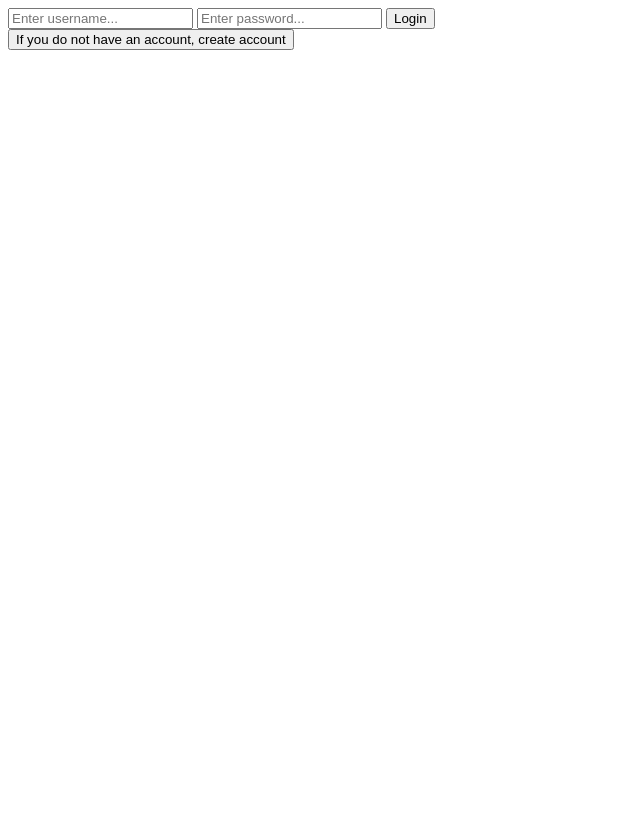
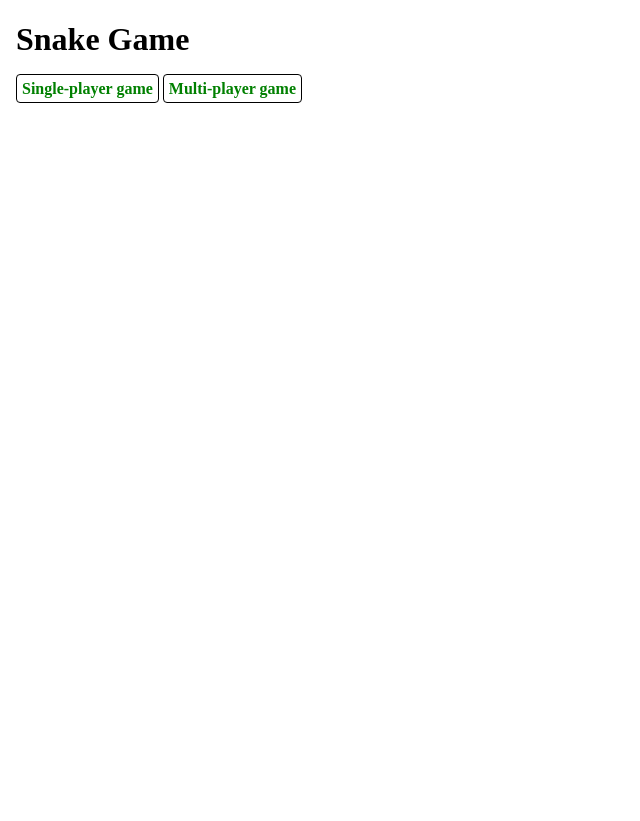
Before and after one commit to khatoni/Snake-Game, a Node server app: page / in a window 1280 px wide. Shown: the whole page, without its empty margins (0-640 px from the left). Before the commit the page ends 50 px from the top, so only its background shows below. Run offline with Node 20, Linux system fonts and the light colour scheme.

Commit message:
add some styling

```diff
--- a/index.js
+++ b/index.js
@@ -14,7 +14,7 @@ app.set('views', path.join(__dirname, '/pages'));
 app.use(express.static(path.resolve('static')));
 
 app.get('/', (req, res) => {
-  res.render('login');
+  res.render('home');
 });
 
 app.get('/pages/single-player', (req, res) => {
--- a/pages/home.ejs
+++ b/pages/home.ejs
@@ -4,9 +4,13 @@
     <meta charset="UTF-8" />
     <meta name="viewport" content="width=device-width, initial-scale=1.0" />
     <title>Snake Game</title>
+    <link rel="stylesheet" href="/common.css" />
   </head>
   <body>
-    <a href="/pages/single-player"><button>Single-player game</button></a>
-    <a href="/pages/multi-player"><button>Multi-player game</button></a>
+    <h1>Snake Game</h1>
+    <div>
+      <a class="button" href="/pages/single-player">Single-player game</a>
+      <a class="button" href="/pages/multi-player">Multi-player game</a>
+    </div>
   </body>
 </html>
--- a/pages/single-player.ejs
+++ b/pages/single-player.ejs
@@ -6,11 +6,12 @@
     <title>Single-player Snake Game</title>
     <script src="/game-engine.js" async defer></script>
     <link rel="stylesheet" href="/game-styles.css" />
+    <link rel="stylesheet" href="/common.css" />
   </head>
   <body>
-    <h1>Single-player</h1>
+    <h1>Single-player snake</h1>
     <header>
-      <a href="/"><button>Home</button></a>
+      <a class="button" href="/">Home</a>
     </header>
     <div id="game-board"></div>
   </body>
--- /dev/null
+++ b/static/common.css
@@ -0,0 +1,32 @@
+body {
+	height: 100vh;
+	margin: 0;
+    padding: 0 16px;
+}
+
+header {
+    margin-bottom: 16px;
+}
+
+input {
+    outline: none;
+    margin-right: 8px;
+    border: 1px solid green;
+    border-radius: 4px;
+    padding: 5px;
+}
+
+.button {
+    border-radius: 4px;
+    border: 1px solid black;
+    background-color: white;
+    text-decoration: none;
+    padding: 5px;
+    color: green;
+    cursor: pointer;
+    font-weight: bolder;
+
+    &:hover {
+        background-color: #f0f0f0;
+    }
+}
--- a/static/game-styles.css
+++ b/static/game-styles.css
@@ -1,9 +1,3 @@
-body {
-	background-color: #f0f0f0;
-	height: 100vh;
-	margin: 0;
-}
-
 #game-board {
 	display: grid;
 	grid-template-columns: repeat(20, 20px);
```
Also changed, not shown: pages/multi-player.ejs (+8 -4 lines), static/multiplayer-styles.css (+4 -6 lines).
